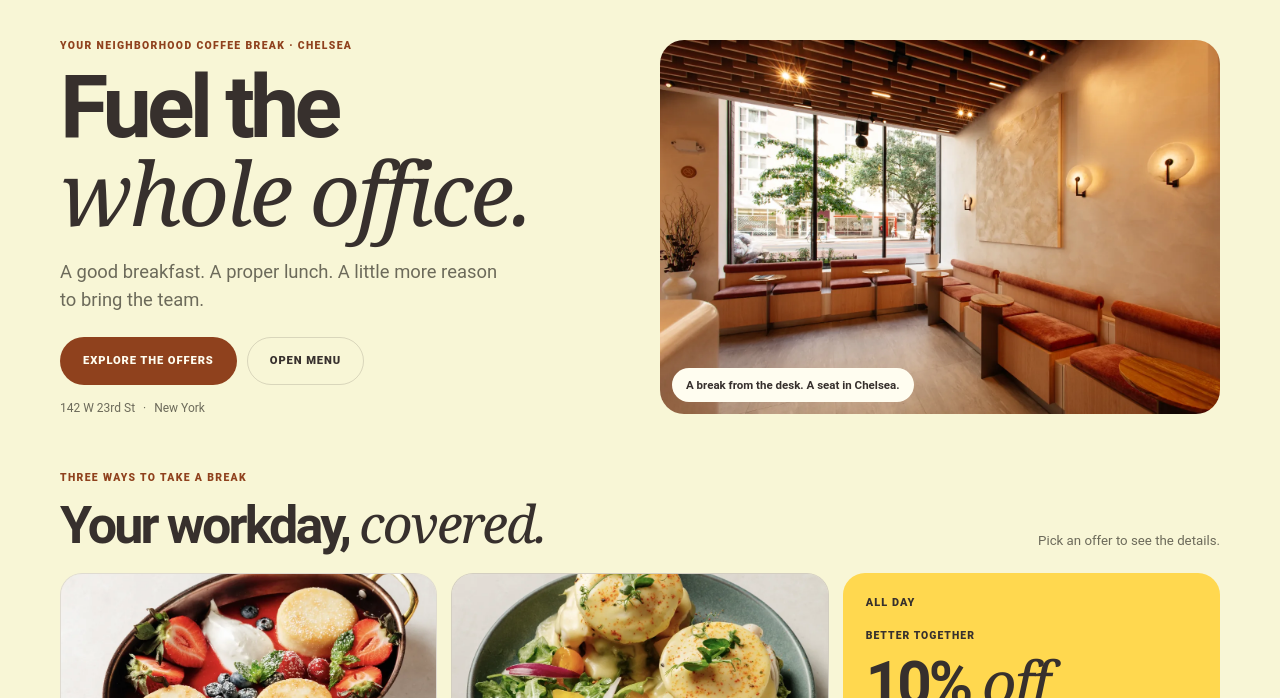
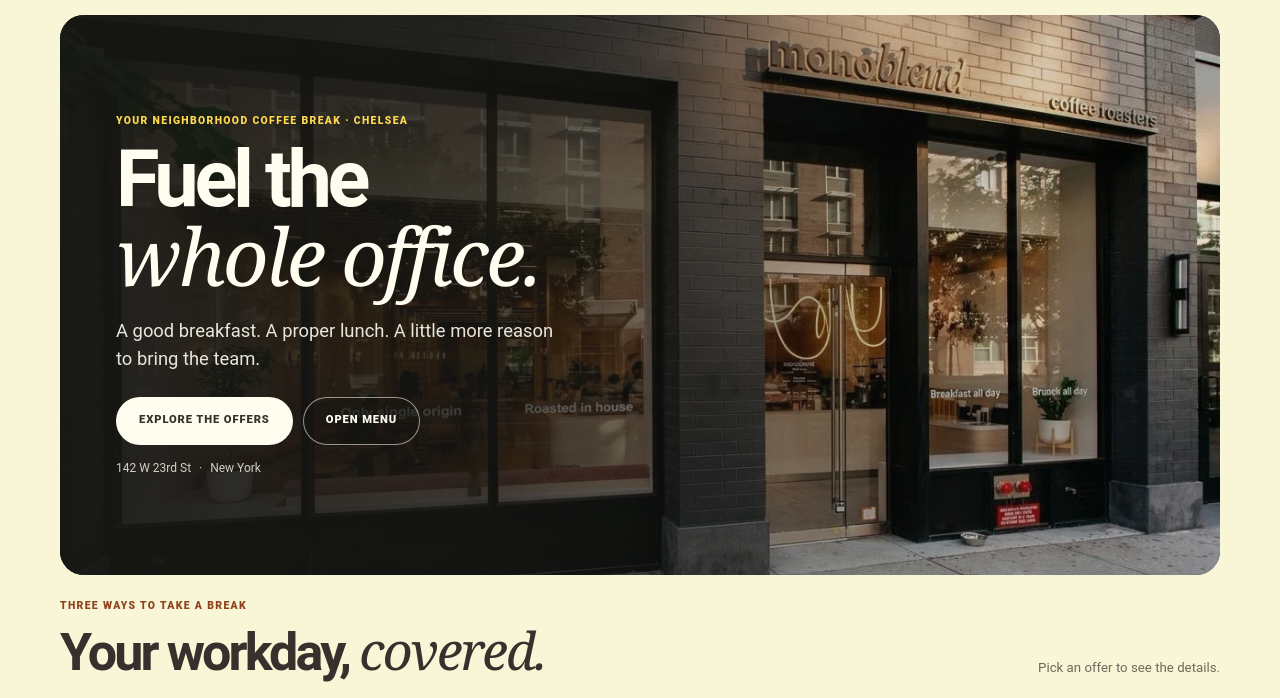
Before and after one commit to alf-delta/727_coffee, a website built with Vite: page office/index.html in a window 1280 px wide. Shown: the part 81-779 px from the top of the page. Built offline with nearby package versions, Linux system fonts and the light colour scheme; some packages are replaced by stand-ins of ours.

Commit message:
Use a tinted storefront hero on the office landing

```diff
--- a/office/index.html
+++ b/office/index.html
@@ -26,6 +26,9 @@
 
     <main>
       <section class="office-hero" aria-labelledby="office-title">
+        <div class="office-hero__media">
+          <img src="/office/facade.webp" alt="The Monoblend storefront and entrance on West 23rd Street" width="1263" height="672" fetchpriority="high" />
+        </div>
         <div class="office-hero__copy">
           <p class="eyebrow">YOUR NEIGHBORHOOD COFFEE BREAK · CHELSEA</p>
           <h1 id="office-title">Fuel the<br /><em>whole office.</em></h1>
@@ -36,10 +39,6 @@
           </div>
           <p class="office-hero__address">142 W 23rd St <span aria-hidden="true">·</span> New York</p>
         </div>
-        <figure class="office-hero__media">
-          <img src="/thread/IMG_0779.webp" alt="The sunlit Monoblend café on West 23rd Street" width="1440" height="960" fetchpriority="high" />
-          <figcaption>A break from the desk. A seat in Chelsea.</figcaption>
-        </figure>
       </section>
 
       <section class="offers" id="offers" aria-labelledby="offers-title">
--- a/src/styles/office.css
+++ b/src/styles/office.css
@@ -157,20 +157,39 @@ h1, h2, h3 {
 }
 
 .office-hero {
-  display: grid;
+  position: relative;
+  isolation: isolate;
+  display: flex;
   width: var(--office-width);
-  gap: 24px;
+  min-height: 520px;
   align-items: center;
   margin: 0 auto;
-  padding: 24px 0 36px;
+  padding: 48px;
+  overflow: hidden;
+  border-radius: 24px;
+  background: var(--office-ink);
+  color: var(--color-surface-card);
+}
+.office-hero::before {
+  position: absolute;
+  z-index: -1;
+  inset: 0;
+  background: linear-gradient(90deg, rgb(23 23 20 / 93%) 0%, rgb(23 23 20 / 78%) 36%, rgb(23 23 20 / 24%) 70%, rgb(23 23 20 / 8%) 100%);
+  content: '';
+}
+.office-hero__copy {
+  max-width: 36rem;
+}
+.office-hero .eyebrow {
+  color: var(--color-accent-gold);
 }
 .office-hero h1 {
-  font-size: clamp(3rem, 8vw, 5.5rem);
+  font-size: clamp(3rem, 6.2vw, 5.5rem);
 }
 .office-hero__intro {
   max-width: 28rem;
   margin: 20px 0 0;
-  color: var(--color-muted-500);
+  color: rgb(255 253 241 / 90%);
   font-size: clamp(1rem, 1.8vw, 1.15rem);
   line-height: 1.5;
 }
@@ -182,36 +201,34 @@ h1, h2, h3 {
 }
 .office-hero__address {
   margin: 16px 0 0;
-  color: var(--color-muted-500);
+  color: rgb(255 253 241 / 80%);
   font-size: 0.75rem;
 }
 .office-hero__address span {
   margin: 0 5px;
 }
 .office-hero__media {
-  position: relative;
-  margin: 0;
-  overflow: hidden;
-  border-radius: 24px;
+  position: absolute;
+  z-index: -2;
+  inset: 0;
 }
 .office-hero__media img {
   width: 100%;
-  height: auto;
-  aspect-ratio: 3 / 2;
+  height: 100%;
   object-fit: cover;
+  object-position: 70% center;
 }
-.office-hero__media figcaption {
-  position: absolute;
-  right: 12px;
-  bottom: 12px;
-  left: 12px;
-  width: fit-content;
-  max-width: calc(100% - 24px);
-  padding: 10px 14px;
-  border-radius: var(--radius-pill);
+.office-hero .btn--primary {
   background: var(--color-surface-card);
-  font-size: 0.72rem;
-  font-weight: 600;
+  color: var(--office-ink);
+}
+.office-hero .btn--ghost {
+  border-color: rgb(255 253 241 / 55%);
+  background: rgb(23 23 20 / 24%);
+  color: var(--color-surface-card);
+}
+.office-hero a:focus-visible, .office-hero button:focus-visible {
+  outline-color: var(--color-accent-gold);
 }
 
 .offers {
@@ -618,15 +635,14 @@ h1, h2, h3 {
   .btn--ghost:hover {
     background: rgb(55 48 45 / 6%);
   }
+  .office-hero .btn--primary:hover {
+    background: var(--color-accent-gold);
+  }
+  .office-hero .btn--ghost:hover {
+    background: rgb(255 253 241 / 16%);
+  }
 }
 @media (min-width: 700px) {
-  .office-hero {
-    grid-template-columns: minmax(0, 1fr) minmax(0, 1fr);
-    gap: 24px;
-  }
-  .office-hero__media img {
-    min-height: 300px;
-  }
   .offers__grid {
     grid-template-columns: repeat(3, minmax(0, 1fr));
   }
@@ -652,15 +668,34 @@ h1, h2, h3 {
     padding-bottom: 18px;
   }
   .office-hero {
-    grid-template-columns: minmax(0, 1fr) minmax(0, 1fr);
-    gap: 40px;
-    padding: 24px 0 32px;
+    min-height: 560px;
+    padding: 56px;
   }
-  .office-hero__media img {
-    min-height: 340px;
+}
+@media (min-width: 700px) and (max-width: 899px) {
+  .office-hero::before {
+    background: linear-gradient(90deg, rgb(23 23 20 / 93%) 0%, rgb(23 23 20 / 82%) 48%, rgb(23 23 20 / 24%) 82%, rgb(23 23 20 / 8%) 100%);
+  }
+  .office-hero__intro {
+    max-width: 24rem;
   }
 }
 @media (max-width: 699px) {
+  .office-hero {
+    width: 100%;
+    align-items: end;
+    padding: 176px 20px 28px;
+    border-radius: 0;
+  }
+  .office-hero::before {
+    background: linear-gradient(180deg, rgb(23 23 20 / 4%) 0%, rgb(23 23 20 / 24%) 20%, rgb(23 23 20 / 78%) 43%, rgb(23 23 20 / 96%) 74%, rgb(23 23 20 / 98%) 100%);
+  }
+  .office-hero__media img {
+    object-position: 78% top;
+  }
+  .office-hero__copy {
+    max-width: 30rem;
+  }
   .section-heading {
     align-items: start;
     flex-direction: column;
@@ -713,6 +748,9 @@ h1, h2, h3 {
   .office-hero h1 {
     font-size: 2.8rem;
   }
+  .office-hero {
+    padding-inline: 14px;
+  }
   .office-hero__actions .btn {
     padding-inline: 16px;
     font-size: 0.62rem;
```
Also changed, not shown: public/office/facade.webp (added).
